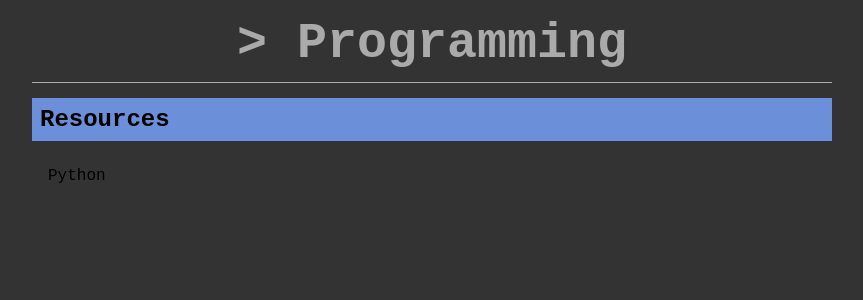
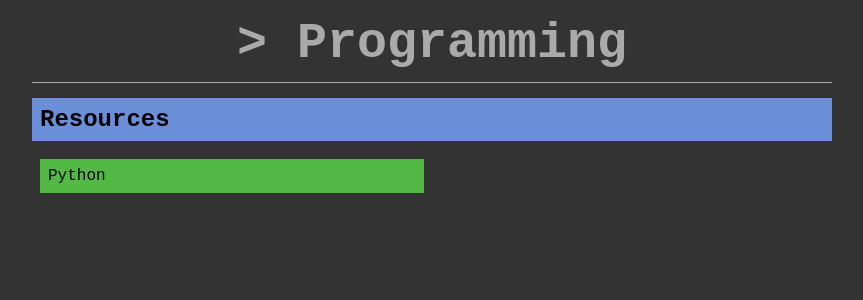
Before and after one commit to wcgs-programming/wcgs-programming.github.io, a Jekyll site: the page built from resources.md, in a window 1280 px wide. Shown: the top 300 px of the page, without its empty margins (208-1071 px from the left). Built offline with Jekyll 4.4.1, drawn with Linux system fonts in a browser that asks for light colours.

Commit message:
backgrounded the ap links

```diff
--- a/css/style.css
+++ b/css/style.css
@@ -84,17 +84,20 @@ body > p {
 }
 
 #expand1 div:nth-child(3n),
-#expand2 div:nth-child(3n) {
+#expand2 div:nth-child(3n),
+body > p:nth-child(3n) {
     background: #52ba44;
 }
 
 #expand1 div:nth-child(3n+1),
-#expand2 div:nth-child(3n+1) {
+#expand2 div:nth-child(3n+1),
+body > p:nth-child(3n+1) {
     background: #594fdb;
 }
 
 #expand1 div:nth-child(3n+2),
-#expand2 div:nth-child(3n+2) {
+#expand2 div:nth-child(3n+2),
+body > p:nth-child(3n+2) {
     background: #c49f24;
 }
 
```
